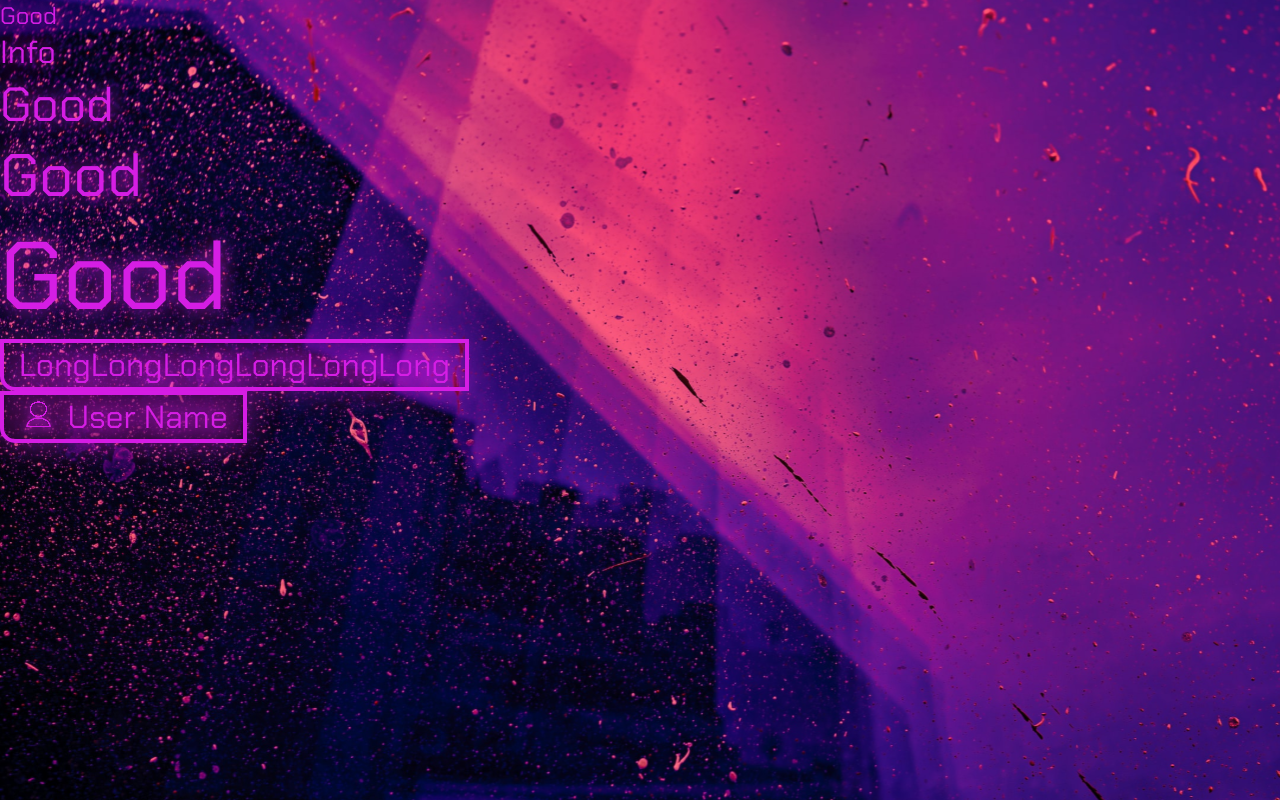
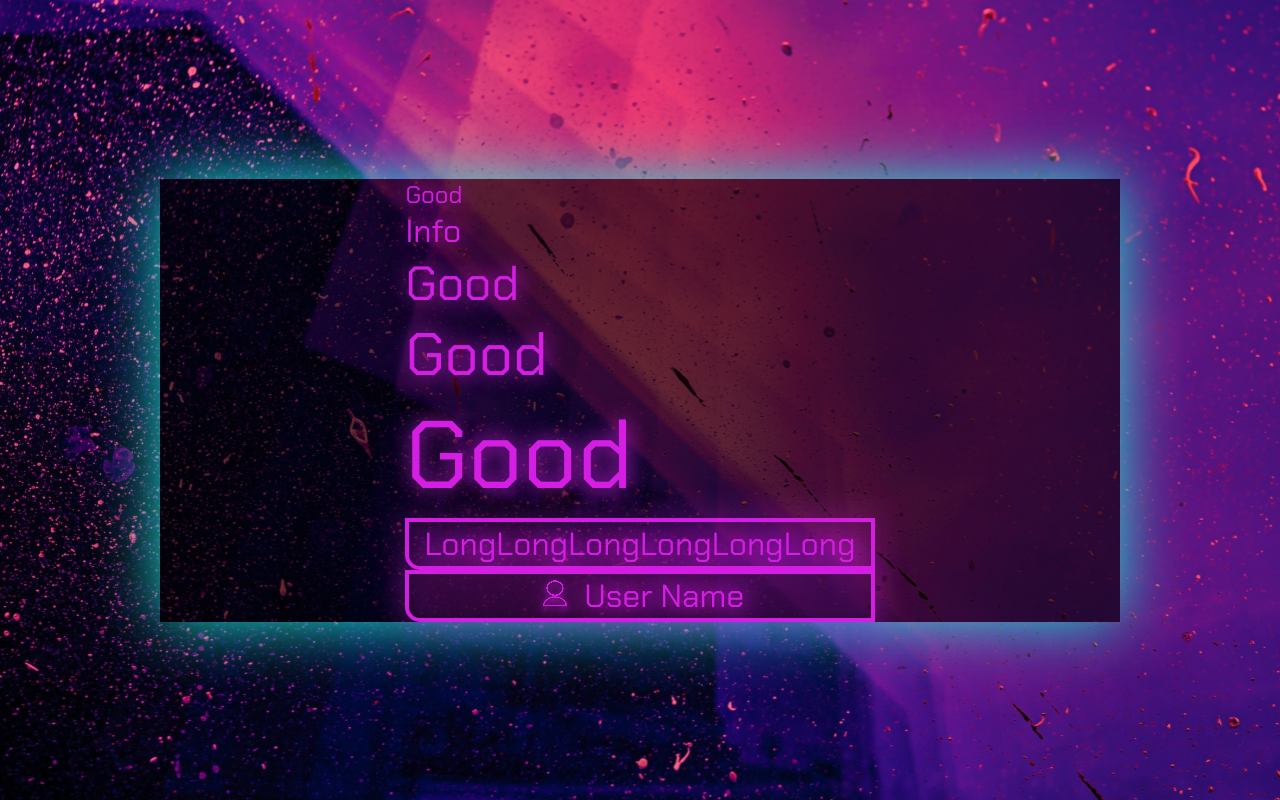
Before and after one commit to amunra2/web-bmstu-iu7, a Vue app in the folder src/frontend/: page / in a window 1280 px wide. Built offline with nearby package versions, Linux system fonts and the light colour scheme.

Commit message:
lab_03: добавлен верхних прозрачный черный фон

```diff
--- /dev/null
+++ b/src/frontend/src/components/UpperBackground.vue
@@ -0,0 +1,20 @@
+<template>
+  <div class="wrapper upper-background">
+    <slot></slot>
+  </div>
+</template>
+
+<script lang="ts">
+import { defineComponent } from 'vue'
+
+export default defineComponent({
+  name: "UpperBackground"
+})
+</script>
+
+<style scoped>
+.upper-background {
+  background: rgba(0, 0, 0, 0.6);
+  box-shadow: 0px 0px 60px var(--cyan);
+}
+</style>
--- a/src/frontend/src/views/HomeView.vue
+++ b/src/frontend/src/views/HomeView.vue
@@ -1,4 +1,6 @@
 <template>
+  <body class="container">
+    <UpperBackground class="center">
       <PinkText fontSize="var(--tiny-text)">Good</PinkText>
       <PinkText fontSize="var(--little-text)">Info</PinkText>
       <PinkText fontSize="var(--middle-text)">Good</PinkText>
@@ -6,7 +8,8 @@
       <PinkText fontSize="var(--huge-text)">Good</PinkText>
       <Button v-on:click="consoleInfo">LongLongLongLongLongLong</Button>
       <UserPatch v-on:click="consoleInfo">User Name</UserPatch>
-
+    </UpperBackground>
+  </body>
 </template>
 
 <script lang="ts">
@@ -14,13 +17,15 @@ import { defineComponent } from "vue";
 import PinkText from "@/components/PinkText.vue"
 import Button from "@/components/Button.vue"
 import UserPatch from "@/components/UserPatch.vue"
+import UpperBackground from "@/components/UpperBackground.vue";
 
 export default defineComponent({
   name: "HomeView",
   components: {
     PinkText,
     Button,
-    UserPatch
+    UserPatch,
+    UpperBackground
   },
   methods: {
     consoleInfo: function(event: Event){
@@ -29,3 +34,21 @@ export default defineComponent({
   },
 });
 </script>
+
+<style scoped>
+.container {
+  display: flex;
+  margin: 0;
+  width: 100%;
+  height: 100%;
+  justify-content: center;
+  align-items: center;
+}
+.center {
+  position: relative;
+  width: 75%;
+  display: grid;
+  justify-content: center;
+  align-items: center;
+}
+</style>
```
Lines whose indentation alone changed are shown as unchanged.
